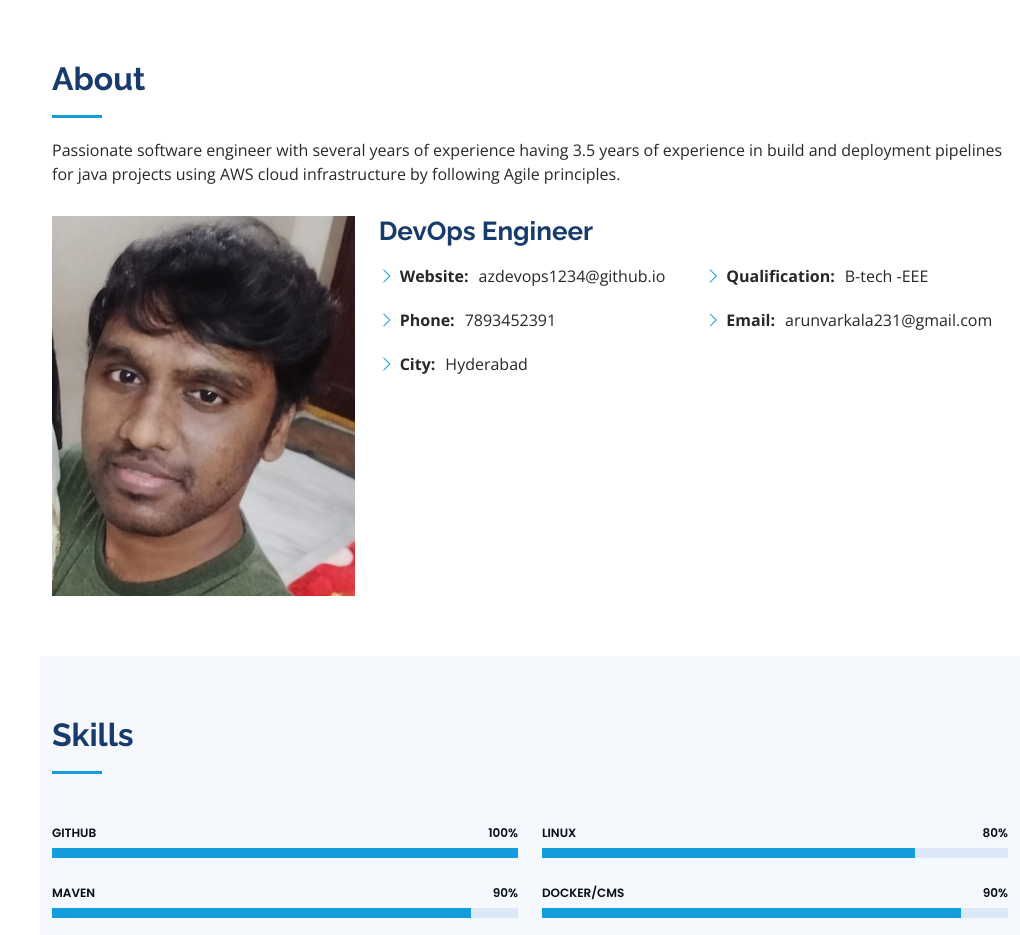
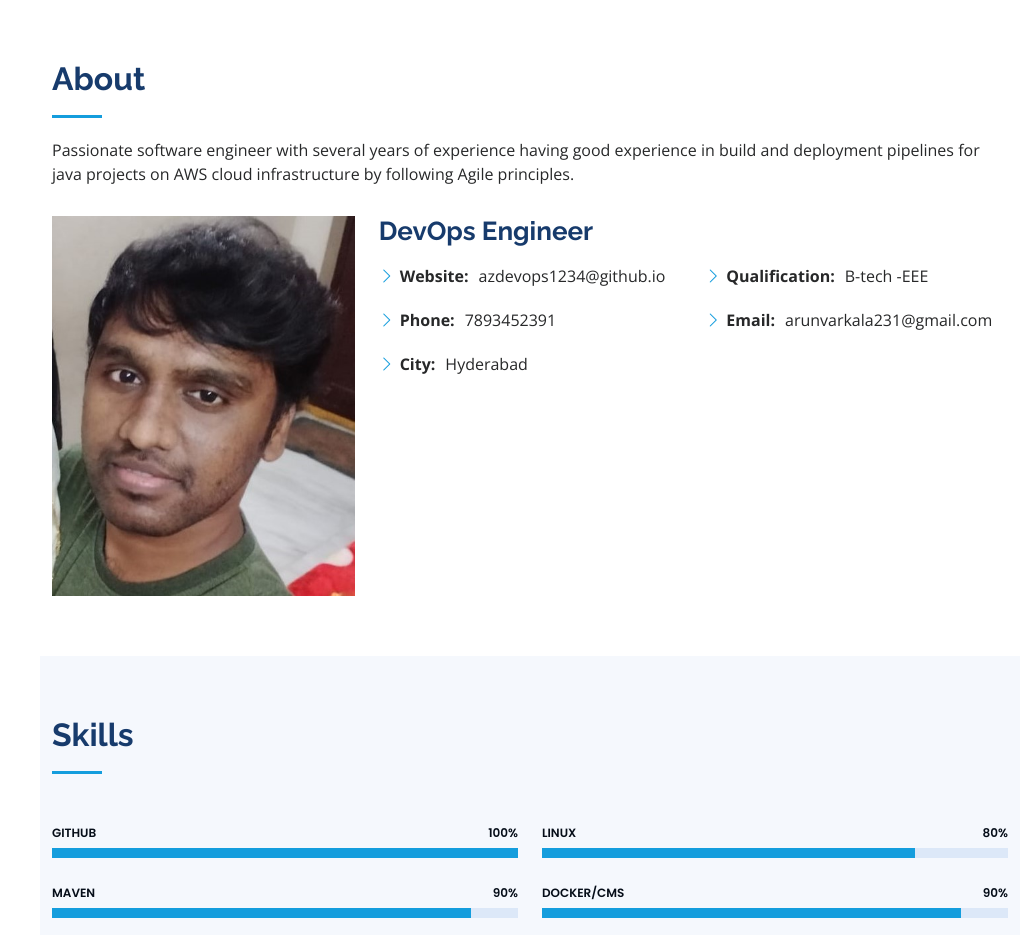
Before and after one commit to azdevops1234/azdevops1234.github.io, a plain HTML site: page index.html in a window 1280 px wide. Shown: the part 800-1735 px from the top of the page, without its empty margins (260-1280 px from the left). Drawn offline with nearby package versions, Linux system fonts and the light colour scheme.

Commit message:
added file

```diff
--- a/index.html
+++ b/index.html
@@ -85,7 +85,7 @@
 
         <div class="section-title">
           <h2>About</h2>
-          <p>Passionate software engineer with several years of experience having 3.5 years of experience in build and deployment pipelines for java projects using AWS cloud infrastructure by following Agile principles.</p>
+          <p>Passionate software engineer with several years of experience having good experience in build and deployment pipelines for java projects on AWS cloud infrastructure by following Agile principles.</p>
         </div>
 
         <div class="row">
```
